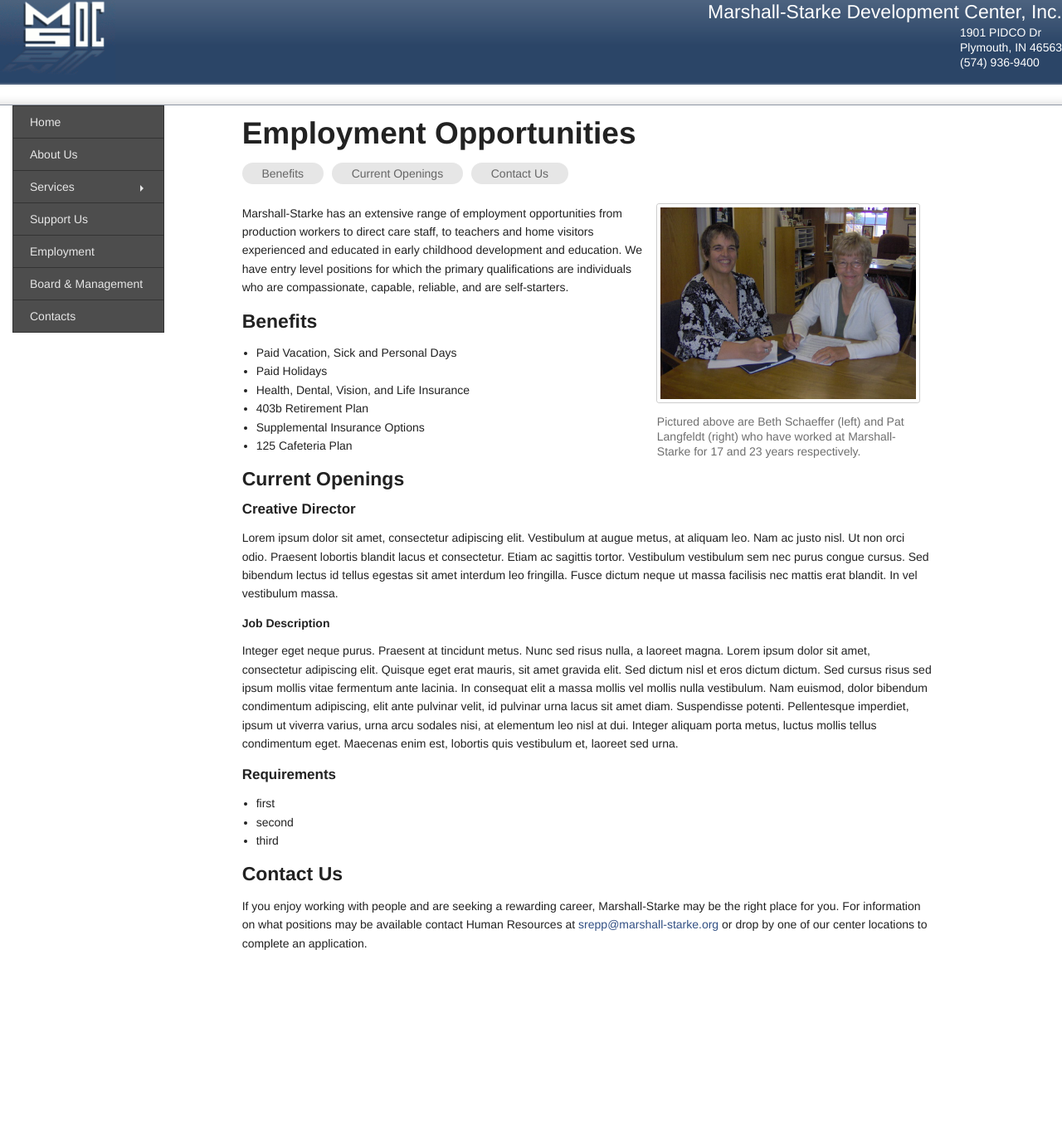
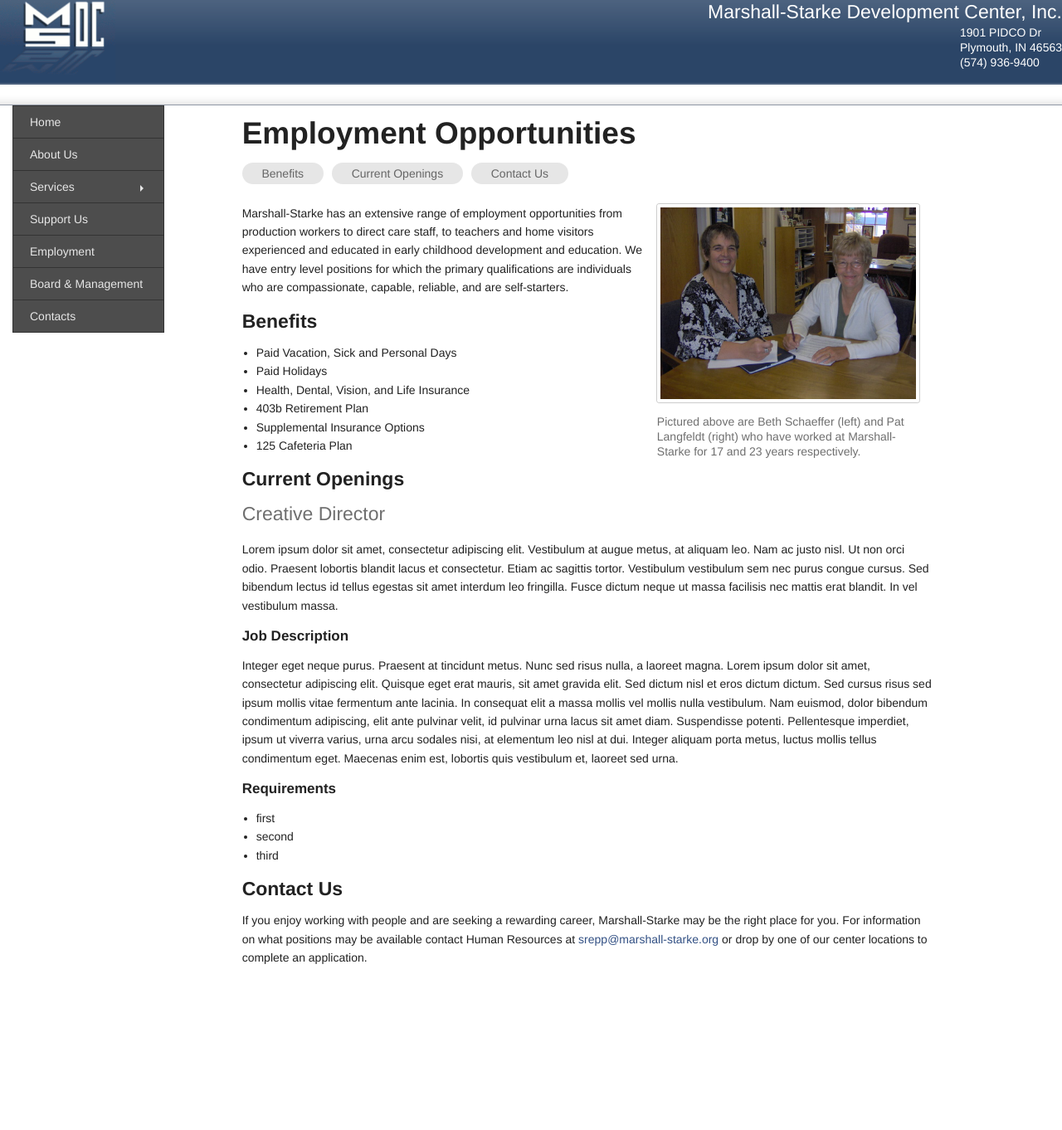
Before and after one commit to leviwilson/marshall-starke.org, a Jekyll site: the page built from employment.md, in a window 1280 px wide. Shown: the whole page at 83% size. Built offline with Jekyll 4.4.1, drawn with Linux system fonts in a browser that asks for light colours; nearby versions of some CDN libraries; Markdown is read by kramdown in place of the engine named in the settings.

Commit message:
subheader for job title

```diff
--- a/employment.md
+++ b/employment.md
@@ -30,10 +30,10 @@ Marshall-Starke has an extensive range of employment opportunities from producti
 
 <h4 id="openings">Current Openings</h4>
 
-##### Creative Director
+<h4 class="subheader">Creative Director</h4>
 Lorem ipsum dolor sit amet, consectetur adipiscing elit. Vestibulum at augue metus, at aliquam leo. Nam ac justo nisl. Ut non orci odio. Praesent lobortis blandit lacus et consectetur. Etiam ac sagittis tortor. Vestibulum vestibulum sem nec purus congue cursus. Sed bibendum lectus id tellus egestas sit amet interdum leo fringilla. Fusce dictum neque ut massa facilisis nec mattis erat blandit. In vel vestibulum massa.
 
-###### Job Description
+##### Job Description
 Integer eget neque purus. Praesent at tincidunt metus. Nunc sed risus nulla, a laoreet magna. Lorem ipsum dolor sit amet, consectetur adipiscing elit. Quisque eget erat mauris, sit amet gravida elit. Sed dictum nisl et eros dictum dictum. Sed cursus risus sed ipsum mollis vitae fermentum ante lacinia. In consequat elit a massa mollis vel mollis nulla vestibulum. Nam euismod, dolor bibendum condimentum adipiscing, elit ante pulvinar velit, id pulvinar urna lacus sit amet diam. Suspendisse potenti. Pellentesque imperdiet, ipsum ut viverra varius, urna arcu sodales nisi, at elementum leo nisl at dui. Integer aliquam porta metus, luctus mollis tellus condimentum eget. Maecenas enim est, lobortis quis vestibulum et, laoreet sed urna.
 
 ##### Requirements
```
